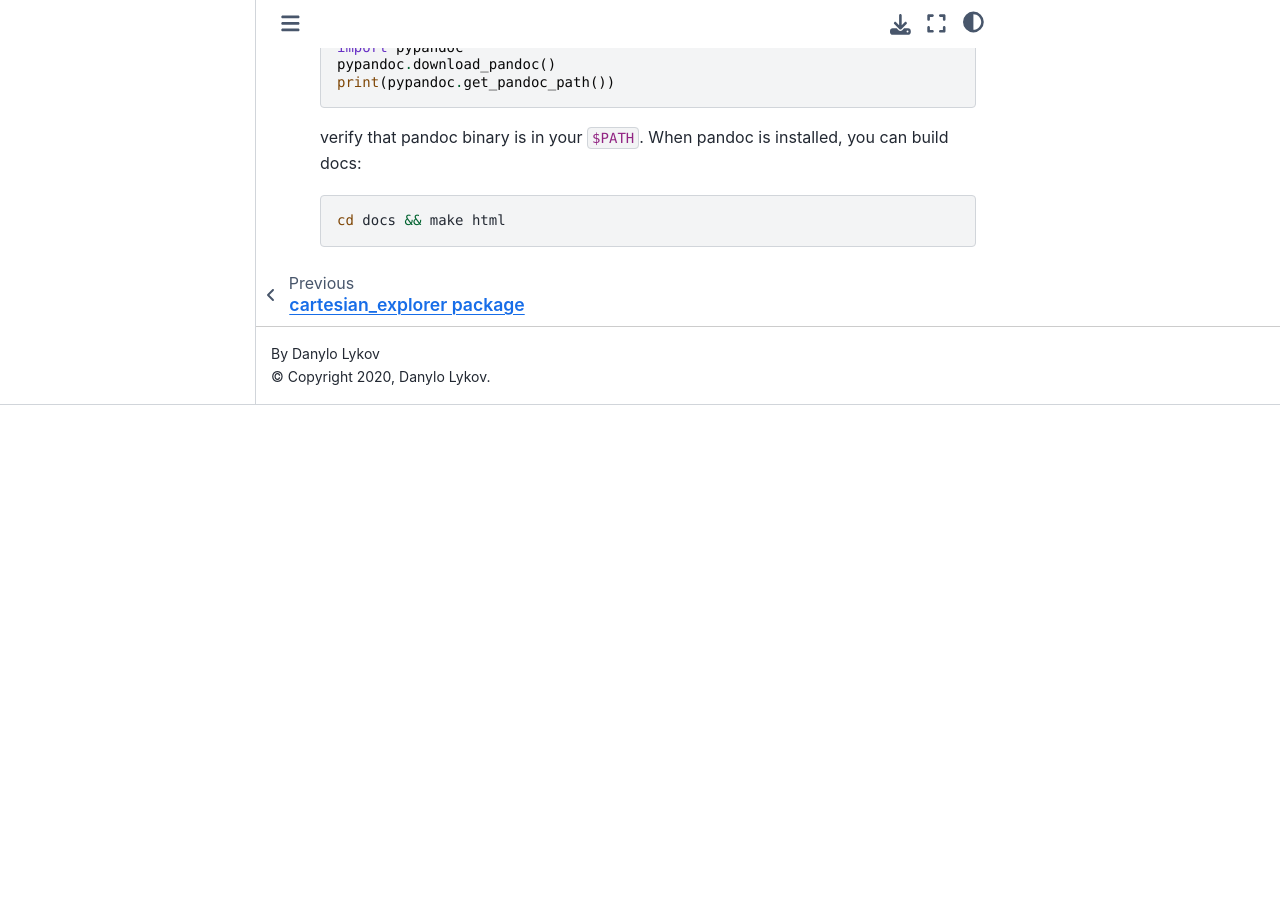
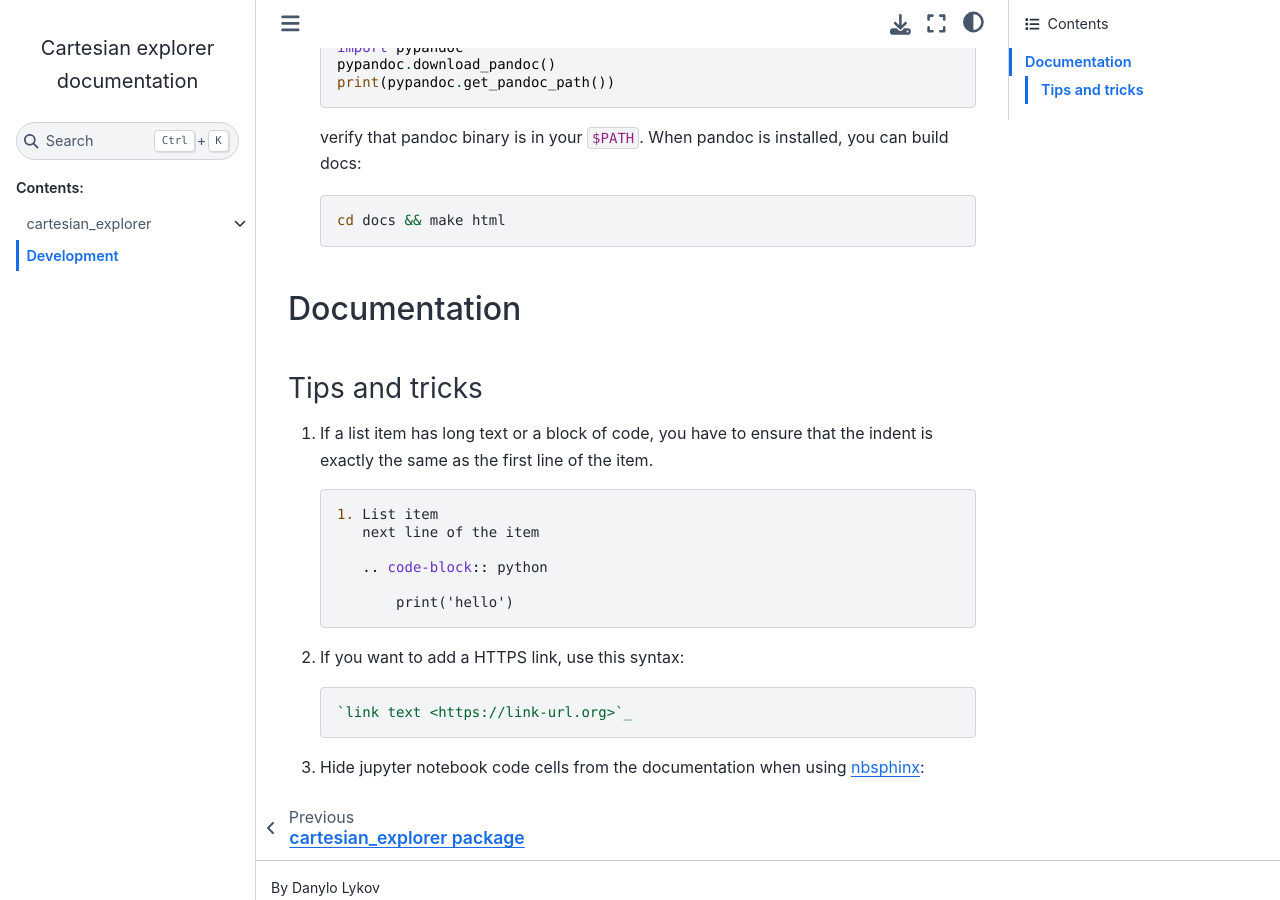
Before and after one commit to danlkv/cartesian-explorer, a Sphinx documentation site: the page built from docs/development.rst, in a window 1280 px wide and 900 px high, scrolled down 520 px. Built offline with Sphinx 7.4.7 and the Sphinx Book theme 1.1.4, drawn with Linux system fonts in a browser that asks for light colours; pages that are not in the unit, such as notebooks, are missing from menus; before the commit the page ends 925 px from its top, so only the background shows below that.

```diff
--- a/docs/development.rst
+++ b/docs/development.rst
@@ -33,3 +33,30 @@
    .. code-block:: bash
 
        cd docs && make html
+
+
+Documentation
+-------------
+
+Tips and tricks
+~~~~~~~~~~~~~~~
+
+1. If a list item has long text or a block of code, you have to ensure that the indent is
+   exactly the same as the first line of the item.
+
+   .. code-block:: rst
+
+      1. List item
+         next line of the item
+
+         .. code-block:: python
+
+             print('hello')
+
+2. If you want to add a HTTPS link, use this syntax:
+
+   .. code-block:: rst
+
+       `link text <https://link-url.org>`_
+
+3. Hide jupyter notebook code cells from the documentation when using `nbsphinx <https://nbsphinx.readthedocs.io/en/typlog-theme/hidden-cells.html>`_:
--- a/docs/index.rst
+++ b/docs/index.rst
@@ -9,7 +9,7 @@
 Example usage: :doc:`Example usage`
 
 .. toctree::
-   :maxdepth: 2
+   :maxdepth: 1
    :caption: Contents:
    :glob:
 
```
Also changed, not shown: 1 other file.
